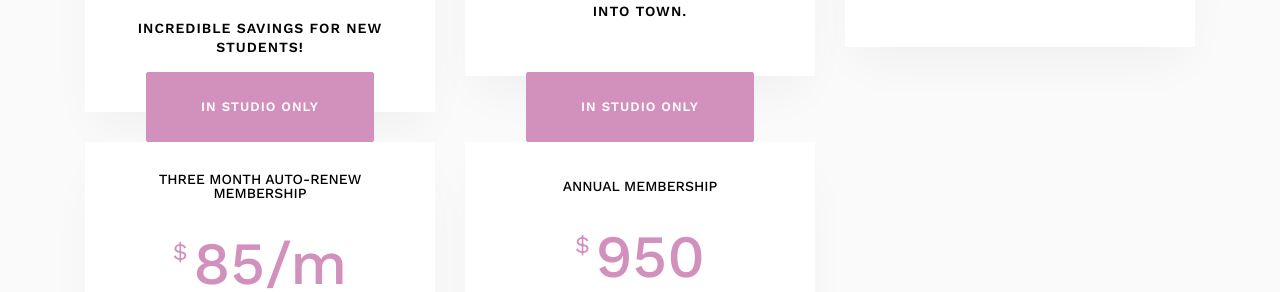
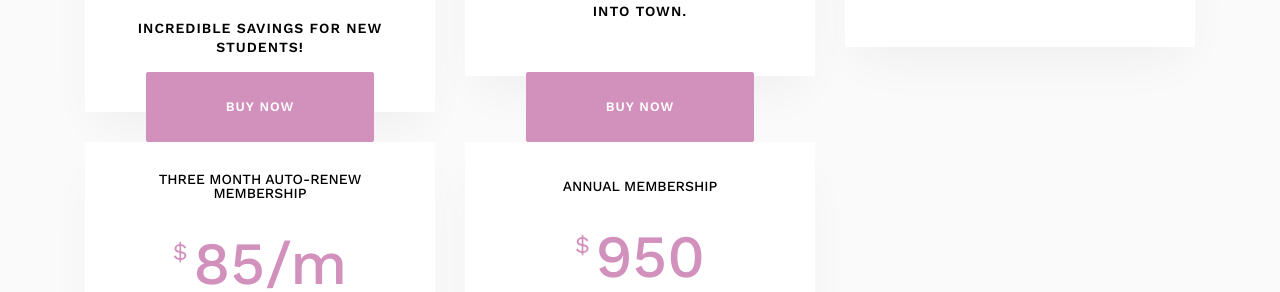
Before and after one commit to apnar/metayoga-site, a Jekyll site: the page built from rates.html, in a window 1280 px wide and 900 px high, scrolled down 1243 px. Shown: the part 161-453 px from the top of the window. Built offline with Jekyll 4.4.1, drawn with Linux system fonts in a browser that asks for light colours; some web fonts are replaced; a script that is not in the unit is left out.

Commit message:
remove 'in studio only' from a couple rates

```diff
--- a/rates.html
+++ b/rates.html
@@ -82,7 +82,7 @@ title: Rates
 
                             <h3 class="heading-2 my-4">Incredible savings for new students!</h3>
 
-                            <a href="#" class="btn btn-primary d-block px-2 py-4">In Studio Only</a>
+                            <a href="#" class="btn btn-primary d-block px-2 py-4">Buy Now</a>
                         </div>
                     </div>
                 </div>
@@ -95,7 +95,7 @@ title: Rates
 
                             <h3 class="heading-2 my-4">Perfect for folks traveling into town.</h3>
 
-                            <a href="#" class="btn btn-primary d-block px-2 py-4">In Studio Only</a>
+                            <a href="#" class="btn btn-primary d-block px-2 py-4">Buy Now</a>
                         </div>
                     </div>
                 </div>
```
